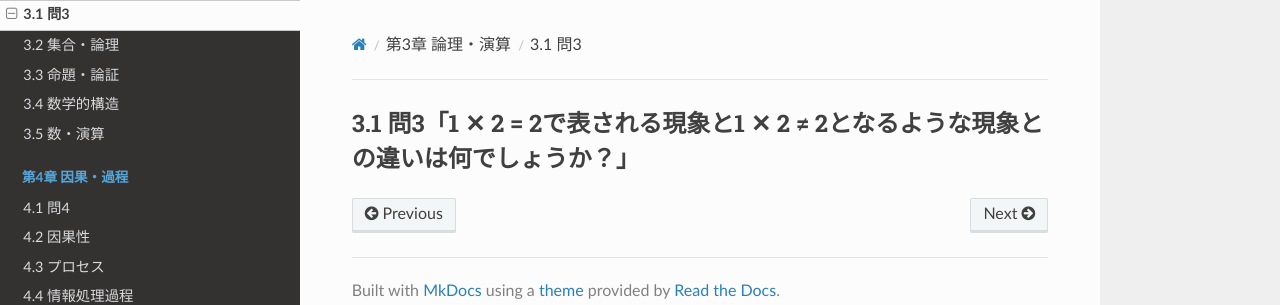
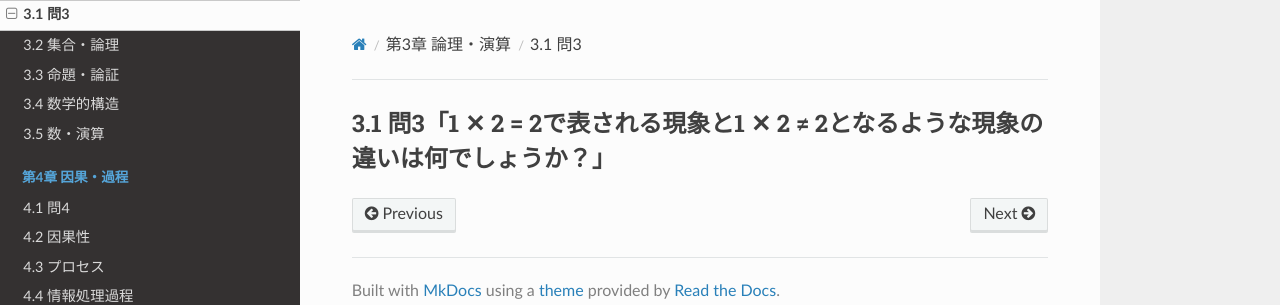
Before and after one commit to the-understanding/texts, an MkDocs documentation site: the page built from markdown_jp/3-1.md, in a window 1280 px wide. Shown: the top 305 px of the page. Built offline with MkDocs 1.6.1, drawn with Linux system fonts in a browser that asks for light colours; nearby versions of some CDN libraries.

Commit message:
文書の更新

```diff
--- a/markdown_jp/3-1.md
+++ b/markdown_jp/3-1.md
@@ -1 +1 @@
-## **3.1 問3「1 ✕ 2 = 2で表される現象と1 ✕ 2 ≠ 2となるような現象との違いは何でしょうか？」**
+## **3.1 問3「1 ✕ 2 = 2で表される現象と1 ✕ 2 ≠ 2となるような現象の違いは何でしょうか？」**
```
Also changed, not shown: markdown_jp/10-1.md (+1 -1 lines).
